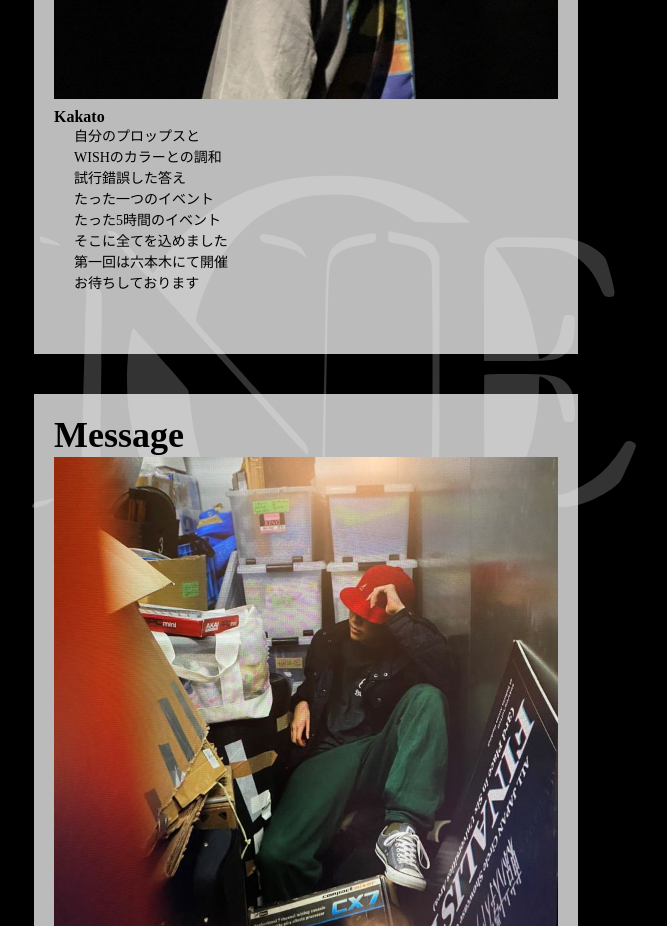
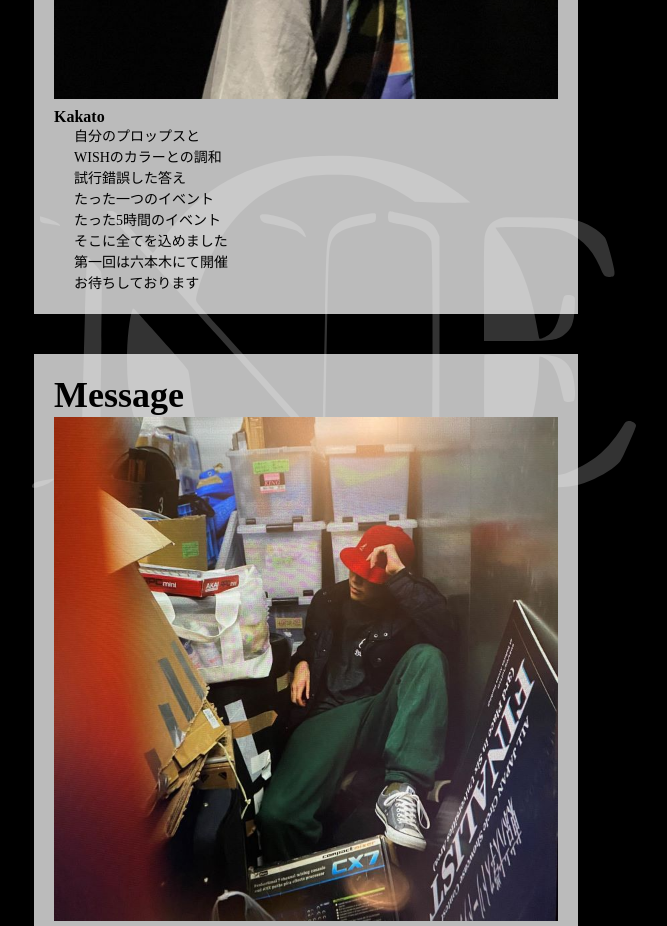
Before and after one commit to PlusF/nexus-over, a Next.js app: page /concept in a window 1280 px wide. Shown: the part 780-1706 px from the top of the page, without its empty margins (306-973 px from the left). Built offline with nearby package versions, Linux system fonts and the light colour scheme; a web font is replaced by a local one.

Commit message:
fix style

```diff
--- a/pages/concept.tsx
+++ b/pages/concept.tsx
@@ -29,7 +29,7 @@ export default function Concept() {
                     <Heading fontSize="md" mt="2">
                         Kakato
                     </Heading>
-                    <Box fontSize="sm" ml="5" mb="10">
+                    <Box fontSize="sm" ml="5">
                         <Text>自分のプロップスと</Text>
                         <Text>WISHのカラーとの調和</Text>
                         <Text>試行錯誤した答え</Text>
```
